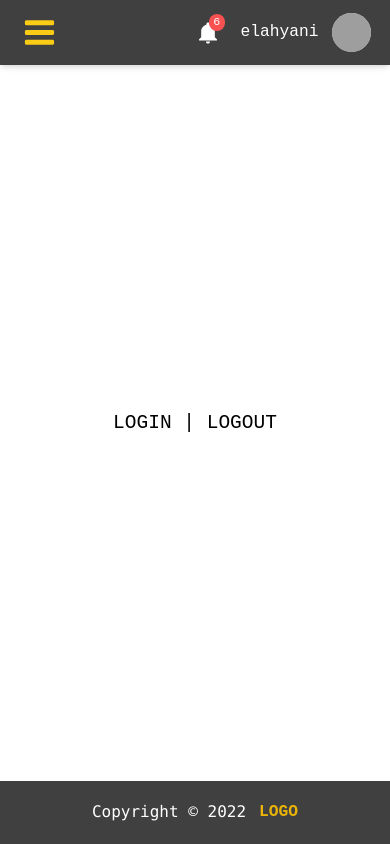
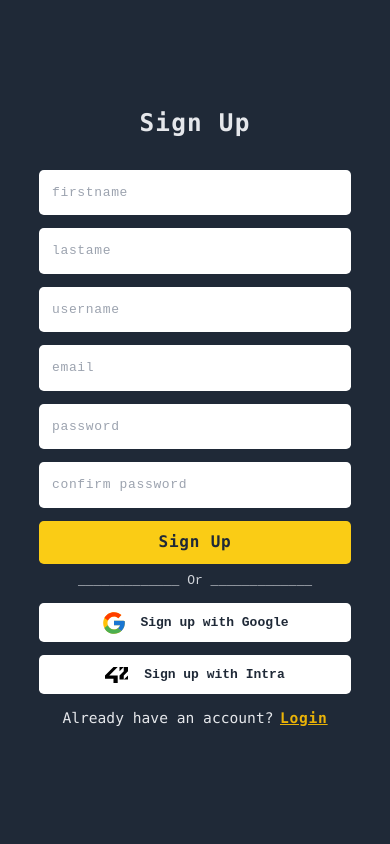
Before and after one commit to ichejra/ft_transcendence, a Next.js app in the folder front-end/: page /auth in a window 390 px wide. Built offline with nearby package versions, Linux system fonts and the light colour scheme; grey boxes are pictures that could not be loaded.

Commit message:
Auth forms
set Login/SignUp forms and fix the profile info responsivity

```diff
--- /dev/null
+++ b/front-end/components/auth/Login.tsx
@@ -0,0 +1,71 @@
+import { FcGoogle } from "react-icons/fc";
+
+interface Props {
+  setLoginForm: (a: boolean) => void;
+}
+
+const Login: React.FC<Props> = ({ setLoginForm }) => {
+  const handleLoginForm = (e: React.FormEvent<EventTarget>): void => {
+    e.preventDefault();
+    console.log(e.target);
+  };
+  return (
+    <div className="flex flex-col items-center justify-center w-full h-full py-12 bg-gray-800 text-gray-200 rounded-xl shadow-xl">
+      <h1 className="font-bold font-mono text-3xl mb-8 tracking-wider">
+        Login
+      </h1>
+
+      <form className="flex flex-col justify-center w-5/6 md:w-2/6">
+        <input
+          type="text"
+          id="username"
+          name="username"
+          placeholder="username"
+          className="p-4 rounded-md m-2 tracking-wider"
+          autoComplete="username"
+        />
+        <input
+          type="password"
+          id="pass"
+          name="pass"
+          placeholder="password"
+          className="p-4 rounded-md m-2 tracking-wider"
+          autoComplete="new-password"
+        />
+        <button
+          type="submit"
+          onClick={handleLoginForm}
+          className={`rounded-md bg-yellow-400 text-gray-800 m-2 p-3 font-bold font-mono tracking-wider ${
+            0 && "opacity-50"
+          }`}
+          disabled
+        >
+          Login
+        </button>
+      </form>
+      <p className="text-gray-300 mb-2">_____________ Or _____________</p>
+
+      <div className="flex flex-col w-5/6 md:w-2/6 text-gray-800">
+        <button className="flex items-center justify-center bg-white p-2 rounded-md m-2 hover:bg-gray-300 transition dura">
+          <FcGoogle className="w-8 h-8 mr-4" />
+          <p className="font-bold">Log in with Google</p>
+        </button>
+        <button className="flex items-center justify-center bg-white p-2 rounded-md m-2 hover:bg-gray-300 transition dura">
+          <img src="/images/42_logo_white.svg" className="w-8 h-8 mr-4 pr-1" />
+          <p className="font-bold">Log in with Intra</p>
+        </button>
+      </div>
+      <p className="text-lg my-2 font-mono">
+        Dont't have an account?
+        <button
+          className="font-bold ml-2 text-yellow-500 tracking-wider underline decoration-yellow-500 underline-offset-1"
+          onClick={() => setLoginForm(false)}
+        >
+          Sign Up
+        </button>
+      </p>
+    </div>
+  );
+};
+
+export default Login;
--- /dev/null
+++ b/front-end/components/auth/SignUp.tsx
@@ -0,0 +1,107 @@
+import { FcGoogle } from "react-icons/fc";
+
+interface Props {
+  setLoginForm: (a: boolean) => void;
+}
+
+const SignUp: React.FC<Props> = ({ setLoginForm }) => {
+  const handleSignUpForm = (e: React.FormEvent<EventTarget>): void => {
+    e.preventDefault();
+    console.log(e.target);
+  };
+
+  return (
+    <div className="flex flex-col items-center justify-center w-full h-full py-12 bg-gray-800 text-gray-200 md:rounded-xl">
+      <h1 className="font-bold font-mono text-gray-200 text-3xl mb-8 tracking-wider">
+        Sign Up
+      </h1>
+      <form className="flex flex-col justify-center w-5/6 md:w-2/6">
+        <input
+          type="text"
+          id="firstname"
+          name="firstname"
+          placeholder="firstname"
+          className="p-4 rounded-md m-2 tracking-wider"
+          autoComplete="given-name"
+        />
+
+        <input
+          type="text"
+          id="lastame"
+          name="lastame"
+          placeholder="lastame"
+          className="p-4 rounded-md m-2 tracking-wider"
+          autoComplete="family-name"
+        />
+
+        <input
+          type="text"
+          id="username"
+          name="username"
+          placeholder="username"
+          className="p-4 rounded-md m-2 tracking-wider"
+          autoComplete="username"
+        />
+
+        <input
+          type="email"
+          id="email"
+          name="email"
+          placeholder="email"
+          className="p-4 rounded-md m-2 tracking-wider"
+          autoComplete="email"
+        />
+
+        <input
+          type="password"
+          id="pass"
+          name="pass"
+          placeholder="password"
+          className="p-4 rounded-md m-2 tracking-wider"
+          autoComplete="new-password"
+        />
+
+        <input
+          type="password"
+          id="c-pass"
+          name="c-pass"
+          placeholder="confirm password"
+          className="p-4 rounded-md m-2 tracking-wider"
+          autoComplete="new-password"
+        />
+        <button
+          type="submit"
+          onClick={handleSignUpForm}
+          className={`rounded-md bg-yellow-400 text-gray-800 m-2 p-3 font-bold font-mono tracking-wider ${
+            0 && "opacity-50"
+          }`}
+          disabled
+        >
+          Sign Up
+        </button>
+      </form>
+      <p className="text-gray-300 mb-2">_____________ Or _____________</p>
+      <div className="flex flex-col w-5/6 md:w-2/6 text-gray-800">
+        <button className="flex items-center justify-center bg-white p-2 rounded-md m-2 hover:bg-gray-300 transition duration-300">
+          <FcGoogle className="w-8 h-8 mr-4" />
+          <p className="font-bold">Sign up with Google</p>
+        </button>
+        <button className="flex items-center justify-center bg-white p-2 rounded-md m-2 hover:bg-gray-300 transition duration-300">
+          <img src="/images/42_logo_white.svg" className="w-8 h-8 mr-4 pr-1" />
+          <p className="font-bold">Sign up with Intra</p>
+        </button>
+      </div>
+      <p className="text-lg my-2 font-mono">
+        Already have an account?
+        <button
+          className="font-bold ml-2 text-yellow-500 tracking-wider underline decoration-yellow-500 underline-offset-1"
+          onClick={() => setLoginForm(true)}
+        >
+          Login
+        </button>
+      </p>
+    </div>
+  );
+};
+
+export default SignUp;
--- /dev/null
+++ b/front-end/components/auth/index.tsx
@@ -0,0 +1,4 @@
+import Login from "./Login";
+import SignUp from "./SignUp";
+
+export { Login, SignUp };
--- a/front-end/components/home/LandingPage.tsx
+++ b/front-end/components/home/LandingPage.tsx
@@ -1,3 +1,5 @@
+import Link from "next/link";
+
 const LandingPage: React.FC = () => {
   return (
     <div className="page-100 flex justify-center text-yellow-400">
@@ -10,9 +12,11 @@ const LandingPage: React.FC = () => {
             quidem laboriosam magni odio culpa maiores? Magni.
           </p>
           <div>
-            <button className="text-xl font-bold bg-yellow-400 text-gray-800 w-48 p-2 rounded-lg m-4">
-              Play Now !
-            </button>
+            <Link href="/auth">
+              <button className="text-xl font-bold bg-yellow-400 text-gray-800 w-48 p-2 rounded-lg m-4">
+                Play Now !
+              </button>
+            </Link>
           </div>
         </div>
       </div>
--- a/front-end/components/profile/ProfileInfo.tsx
+++ b/front-end/components/profile/ProfileInfo.tsx
@@ -27,23 +27,23 @@ const ProfileInfo: React.FC = () => {
                 key={index}
                 className="flex justify-between items-center p-2"
               >
-                <div className="flex items-center justify-between  w-1/2 lg:w-auto bg-green-300 rounded-l-full lg:rounded-full pr-4">
+                <div className="flex items-center justify-between  w-1/2 lg:w-2/5 bg-green-300 rounded-l-full lg:rounded-full pr-4">
                   <img
                     src="/images/profile.jpeg"
                     className="w-14 h-14 rounded-full"
                   />
                   <h1 className="lg:text-xl font-bold py-2 px-2 lg:px-4 text-green-800">
-                    John Doe
+                    Jdoe
                   </h1>
                   <p>10</p>
                 </div>
                 <span className="hidden lg:block text-yellow-400 text-2xl font-bold">
                   VS
                 </span>
-                <div className="flex items-center justify-between w-1/2 lg:w-auto bg-red-300 rounded-r-full lg:rounded-full pl-4">
+                <div className="flex items-center justify-between w-1/2 lg:w-2/5 bg-red-300 rounded-r-full lg:rounded-full pl-4">
                   <p>7</p>
                   <h1 className="lg:text-xl font-bold py-2 lg:px-4 px-2 text-red-800">
-                    Saimon dave
+                    Sdave
                   </h1>
                   <img
                     src="/images/profile.jpeg"
--- a/front-end/components/profile/index.tsx
+++ b/front-end/components/profile/index.tsx
@@ -1,7 +1,7 @@
 import ProfileHeader from "./ProfileHeader";
 import ProfileInfo from "./ProfileInfo";
 import FriendsList from "./FriendsList";
-import UsersModal from "./UsersModal";
+import UsersModal from "./ConfirmationModal";
 import HistoryModal from "./HistoryModal";
 
 export { ProfileHeader, ProfileInfo, FriendsList, UsersModal, HistoryModal };
--- a/front-end/pages/auth/index.tsx
+++ b/front-end/pages/auth/index.tsx
@@ -1,7 +1,17 @@
-const Authentication = () => {
+import { NextPage } from "next";
+import React, { useState } from "react";
+import { Login, SignUp } from "../../components/auth";
+
+const Authentication: NextPage = () => {
+  const [loginForm, setLoginForm] = useState(false);
+
   return (
-    <div className="page-100 flex items-center justify-center">
-      <h1 className="text-2xl">LOGIN | LOGOUT</h1>
+    <div className="screen-bg- page-100 bg-black flex justify-center items-center">
+      {loginForm ? (
+        <Login setLoginForm={setLoginForm} />
+      ) : (
+        <SignUp setLoginForm={setLoginForm} />
+      )}
     </div>
   );
 };
--- a/front-end/pages/profile/edit.tsx
+++ b/front-end/pages/profile/edit.tsx
@@ -1,7 +1,9 @@
 const EditProfile = () => {
   return (
-    <div className="page-100 flex items-center justify-center">
-      <h1 className="text-2xl">EDIT PROFILE</h1>
+    <div className="page-100 flex justify-center lg:py-12">
+      <div className="flex flex-col w-full lg:w-5/6 items-center border-2 shadow-xl rounded-3xl bg-white">
+        Edit the fucking profile
+      </div>
     </div>
   );
 };
--- a/front-end/styles/globals.css
+++ b/front-end/styles/globals.css
@@ -11,6 +11,17 @@ body {
 
 .screen-bg {
   height: 100vh;
+  background-image: url("../public/images/Fade-In-Background.svg");
+  background-repeat: no-repeat;
+  background-size: cover;
+}
+
+.screen-bg- {
+  position: absolute;
+  top: 0;
+  left: 0;
+  height: 100vh;
+  width: 100vw;
   background-image: url("../public/images/Fade-In-Background.svg");
   background-repeat: no-repeat;
   background-size: cover;
@@ -58,6 +69,7 @@ body {
 .page-100 {
   min-height: calc(100vh - 9.85rem);
 }
+
 .page {
   min-height: calc(100vh - (20vh + 10rem));
 }
```
Also changed, not shown: front-end/components/profile/HistoryModal.tsx (+10 -10 lines), front-end/components/profile/ConfirmationModal.tsx (renamed from front-end/components/profile/UsersModal.tsx), front-end/public/images/42_logo_white.svg (added).
